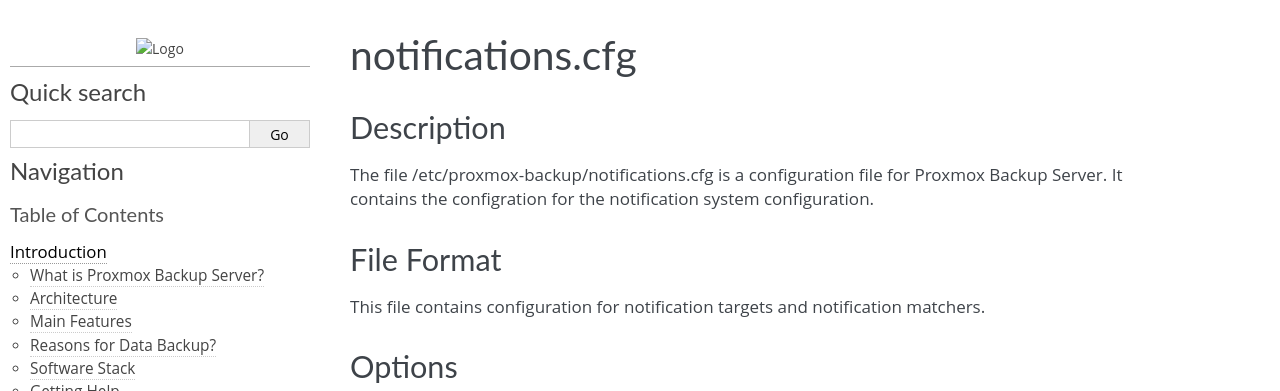
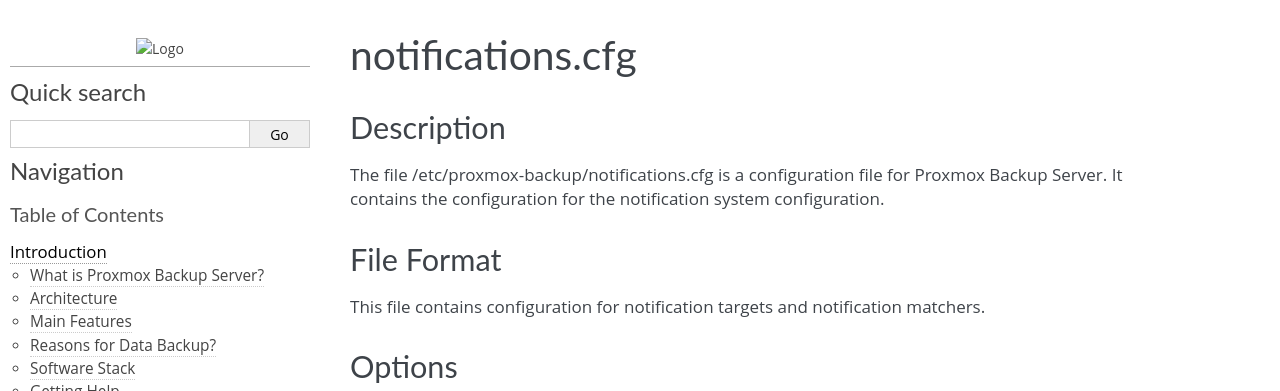
Before and after one commit to rikka-chunibyo/PBS-X, a Sphinx documentation site: the page built from docs/config/notifications/man5.rst, in a window 1280 px wide and 962 px high, cut to the strip 0-391 px from the top of the window. Built offline with Sphinx 7.4.7, drawn with Linux system fonts in a browser that asks for light colours.

Commit message:
fix typos in docs an manual pages
Signed-off-by: Maximiliano Sandoval <m.sandoval@proxmox.com>

```diff
--- a/docs/config/notifications-priv/man5.rst
+++ b/docs/config/notifications-priv/man5.rst
@@ -8,7 +8,7 @@ Description
 ===========
 
 The file /etc/proxmox-backup/notifications-priv.cfg is a configuration file
-for Proxmox Backup Server. It contains the configration for the
+for Proxmox Backup Server. It contains the configuration for the
 notification system configuration.
 
 File Format
--- a/docs/config/notifications/man5.rst
+++ b/docs/config/notifications/man5.rst
@@ -8,7 +8,7 @@ Description
 ===========
 
 The file /etc/proxmox-backup/notifications.cfg is a configuration file
-for Proxmox Backup Server. It contains the configration for the
+for Proxmox Backup Server. It contains the configuration for the
 notification system configuration.
 
 File Format
--- a/docs/user-management.rst
+++ b/docs/user-management.rst
@@ -663,7 +663,7 @@ address must be specified. Most options from :ref:`user_realms_ldap` apply to
 Active Directory as well, most importantly the bind credentials ``bind-dn``
 and ``password``. This is typically required by default for Microsoft Active
 Directory. The ``bind-dn`` can be specified either in AD-specific
-``user@company.net`` syntax or the commen LDAP-DN syntax.
+``user@company.net`` syntax or the common LDAP-DN syntax.
 
 The authentication domain name must only be specified if anonymous bind is
 requested. If bind credentials are given, the domain name is automatically
```
